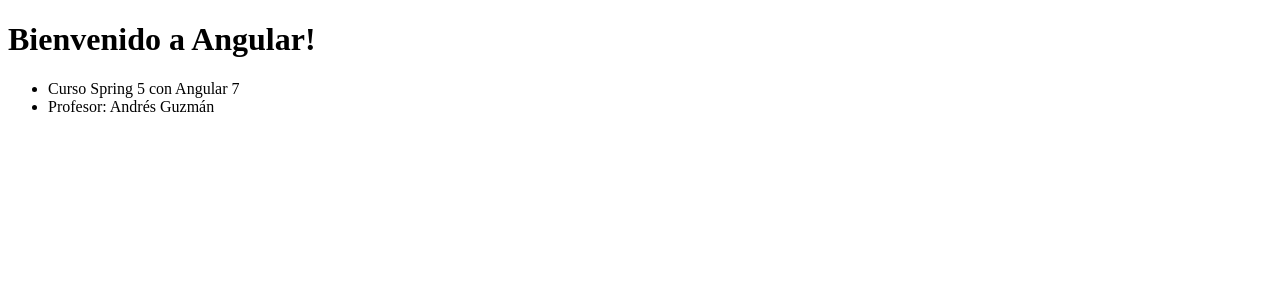
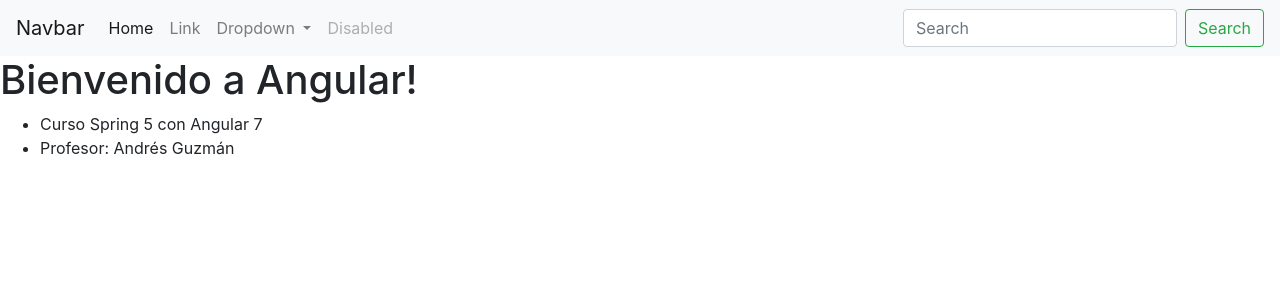
Before and after one commit to alexstk/spring5_angular7, an Angular app in the folder angular/clientes-app/: page / in a window 1280 px wide. Shown: the top 300 px of the page. Built offline with nearby package versions, Linux system fonts and the light colour scheme.

Commit message:
8. Integrar Bootstrap con Angular, agregar el Navbar.

```diff
--- a/angular/clientes-app/src/app/app.component.html
+++ b/angular/clientes-app/src/app/app.component.html
@@ -1,3 +1,40 @@
+<nav class="navbar navbar-expand-lg navbar-light bg-light">
+  <a class="navbar-brand" href="#">Navbar</a>
+  <button class="navbar-toggler" type="button" data-toggle="collapse" data-target="#navbarSupportedContent"
+    aria-controls="navbarSupportedContent" aria-expanded="false" aria-label="Toggle navigation">
+    <span class="navbar-toggler-icon"></span>
+  </button>
+
+  <div class="collapse navbar-collapse" id="navbarSupportedContent">
+    <ul class="navbar-nav mr-auto">
+      <li class="nav-item active">
+        <a class="nav-link" href="#">Home <span class="sr-only">(current)</span></a>
+      </li>
+      <li class="nav-item">
+        <a class="nav-link" href="#">Link</a>
+      </li>
+      <li class="nav-item dropdown">
+        <a class="nav-link dropdown-toggle" href="#" id="navbarDropdown" role="button" data-toggle="dropdown"
+          aria-haspopup="true" aria-expanded="false">
+          Dropdown
+        </a>
+        <div class="dropdown-menu" aria-labelledby="navbarDropdown">
+          <a class="dropdown-item" href="#">Action</a>
+          <a class="dropdown-item" href="#">Another action</a>
+          <div class="dropdown-divider"></div>
+          <a class="dropdown-item" href="#">Something else here</a>
+        </div>
+      </li>
+      <li class="nav-item">
+        <a class="nav-link disabled" href="#" tabindex="-1" aria-disabled="true">Disabled</a>
+      </li>
+    </ul>
+    <form class="form-inline my-2 my-lg-0">
+      <input class="form-control mr-sm-2" type="search" placeholder="Search" aria-label="Search">
+      <button class="btn btn-outline-success my-2 my-sm-0" type="submit">Search</button>
+    </form>
+  </div>
+</nav>
 <h1>
   {{ title }}!
 </h1>
--- a/angular/clientes-app/src/index.html
+++ b/angular/clientes-app/src/index.html
@@ -7,8 +7,12 @@
 
   <meta name="viewport" content="width=device-width, initial-scale=1">
   <link rel="icon" type="image/x-icon" href="favicon.ico">
+  <link rel="stylesheet" href="https://stackpath.bootstrapcdn.com/bootstrap/4.3.1/css/bootstrap.min.css" integrity="sha384-ggOyR0iXCbMQv3Xipma34MD+dH/1fQ784/j6cY/iJTQUOhcWr7x9JvoRxT2MZw1T" crossorigin="anonymous">
 </head>
 <body>
   <app-root></app-root>
+  <script src="https://code.jquery.com/jquery-3.3.1.slim.min.js" integrity="sha384-q8i/X+965DzO0rT7abK41JStQIAqVgRVzpbzo5smXKp4YfRvH+8abtTE1Pi6jizo" crossorigin="anonymous"></script>
+  <script src="https://cdnjs.cloudflare.com/ajax/libs/popper.js/1.14.7/umd/popper.min.js" integrity="sha384-UO2eT0CpHqdSJQ6hJty5KVphtPhzWj9WO1clHTMGa3JDZwrnQq4sF86dIHNDz0W1" crossorigin="anonymous"></script>
+  <script src="https://stackpath.bootstrapcdn.com/bootstrap/4.3.1/js/bootstrap.min.js" integrity="sha384-JjSmVgyd0p3pXB1rRibZUAYoIIy6OrQ6VrjIEaFf/nJGzIxFDsf4x0xIM+B07jRM" crossorigin="anonymous"></script>
 </body>
 </html>
```
